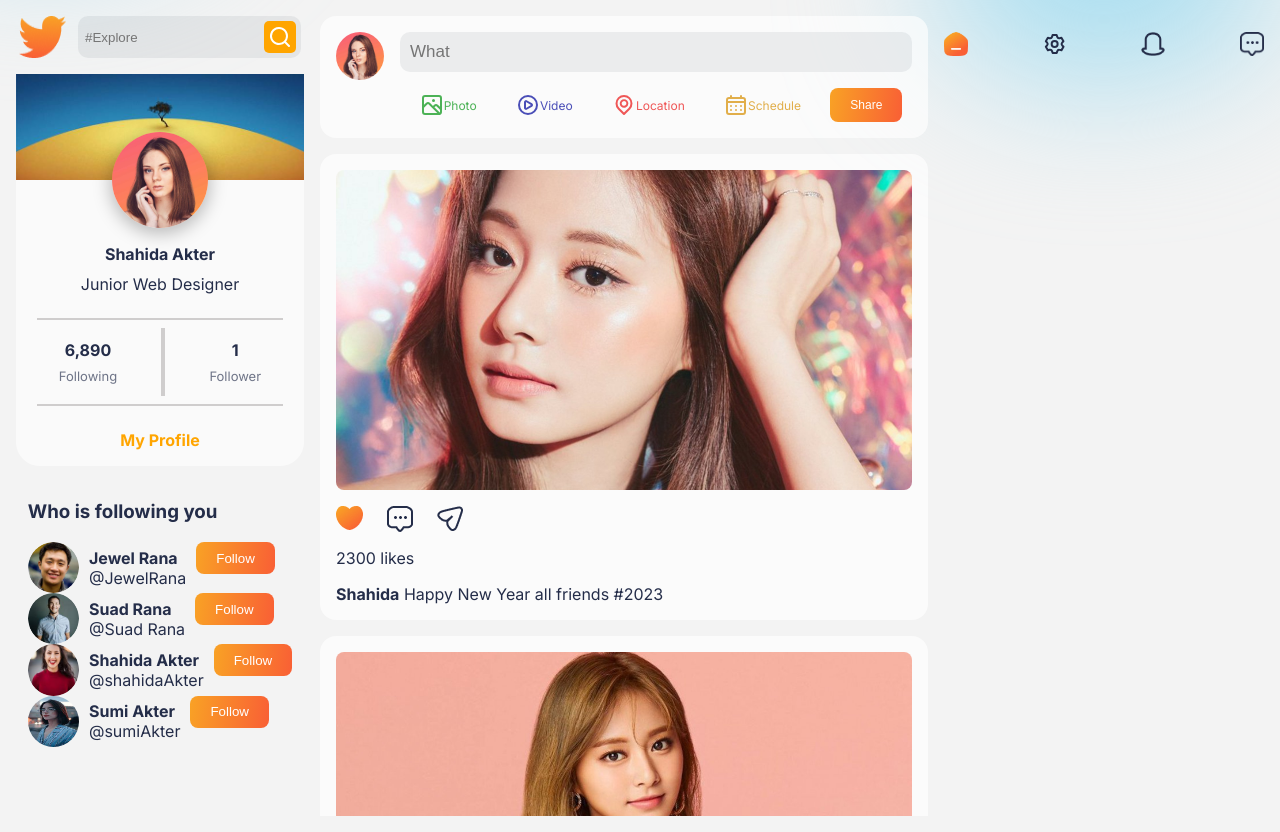
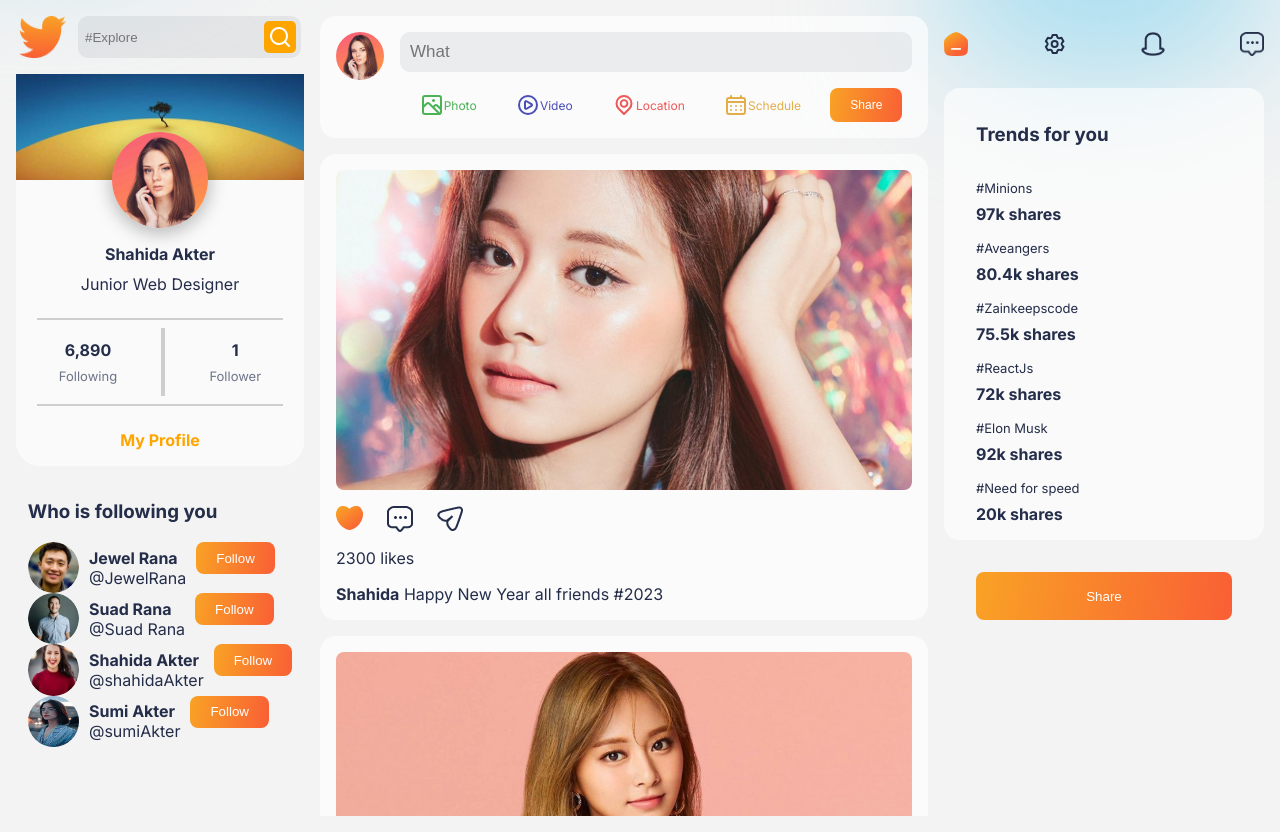
Before and after one commit to ShahidaAkter1/SocialMedia-client, a React (Create React App) app: page / in a window 1280 px wide. Built offline with nearby package versions, Linux system fonts and the light colour scheme.

Commit message:
Trend Card

```diff
--- a/src/Components/RightSide/RightSide.css
+++ b/src/Components/RightSide/RightSide.css
@@ -13,3 +13,8 @@
     width: 1.5rem;
     height: 1.5rem;
 }
+.r-button{
+    height: 3rem;
+    width: 80%;
+    align-self: center;
+}
--- a/src/Components/RightSide/RightSide.jsx
+++ b/src/Components/RightSide/RightSide.jsx
@@ -4,6 +4,7 @@
 import Noti from '../../img/noti.png'
 import Comment from '../../img/comment.png'
 import {UilSetting} from '@iconscout/react-unicons'
+import TrendCard from '../TrendCard/TrendCard';
 
 const RightSide = () => {
     return (
@@ -14,6 +15,10 @@
             <img src={Noti} alt="" />
             <img src={Comment} alt="" />
         </div>
+
+
+        <TrendCard></TrendCard>
+        <button className="button r-button">Share</button>
       </div>
     );
 };
--- /dev/null
+++ b/src/Components/TrendCard/TrendCard.css
@@ -0,0 +1,23 @@
+.TrendCard{
+    display: flex;
+    flex-direction: column;
+    gap: 1rem;
+    background-color: var(--cardColor);
+    padding: 1rem;
+    border-radius: 1rem;
+    padding-left: 2rem;
+}
+
+.trend{
+    display: flex;
+    flex-direction: column;
+    gap: 0.5rem;
+}
+
+.trend>span:nth-last-of-type(1){
+    font-weight: bold;
+}
+
+.trend>span:nth-last-of-type(2){
+    font-size: 13px;
+}
--- /dev/null
+++ b/src/Components/TrendCard/TrendCard.jsx
@@ -0,0 +1,24 @@
+import React from 'react';
+import './TrendCard.css'
+import {TrendData} from '../../Data/TrendData'
+
+const TrendCard = () => {
+    return (
+       <div className="TrendCard">
+            <h3>Trends for you</h3>
+
+            {
+                TrendData.map((trend)=>{
+                    return (
+                        <div className="trend">
+                            <span>#{trend.name}</span>
+                            <span>  {trend.shares}k shares</span>
+                        </div>
+                    )
+                })
+            }
+       </div>
+    );
+};
+
+export default TrendCard;
--- /dev/null
+++ b/src/Data/TrendData.js
@@ -0,0 +1,26 @@
+export const TrendData = [
+    {
+        name: "Minions",
+        shares:97,
+    },
+    {
+        name: "Aveangers",
+        shares:80.4,
+    },
+    {
+        name: "Zainkeepscode",
+        shares:75.5,
+    },
+    {
+        name: "ReactJs",
+        shares:72,
+    },
+    {
+        name: "Elon Musk",
+        shares:92,
+    },
+    {
+        name: "Need for speed",
+        shares:20,
+    },
+]
```
